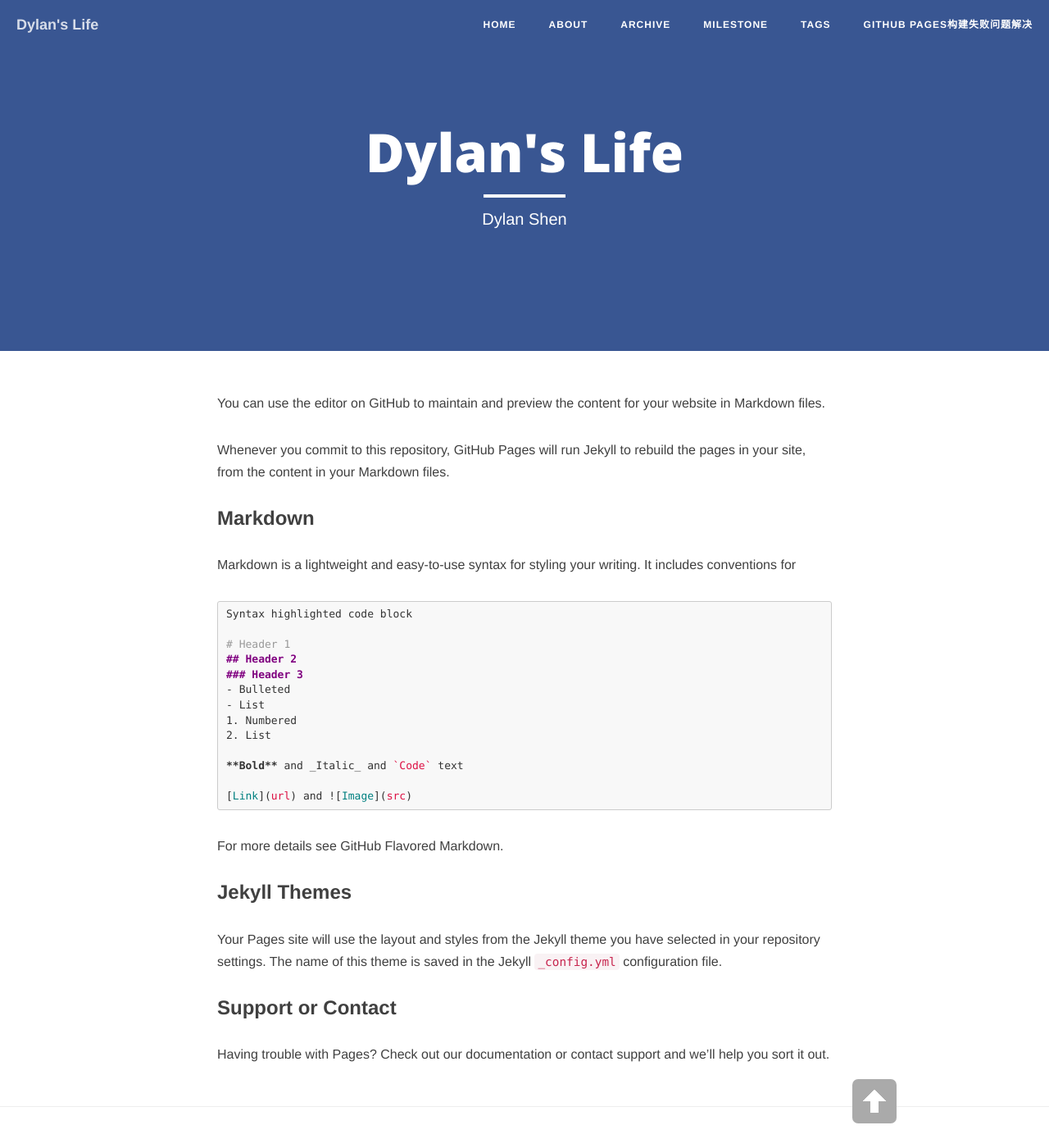
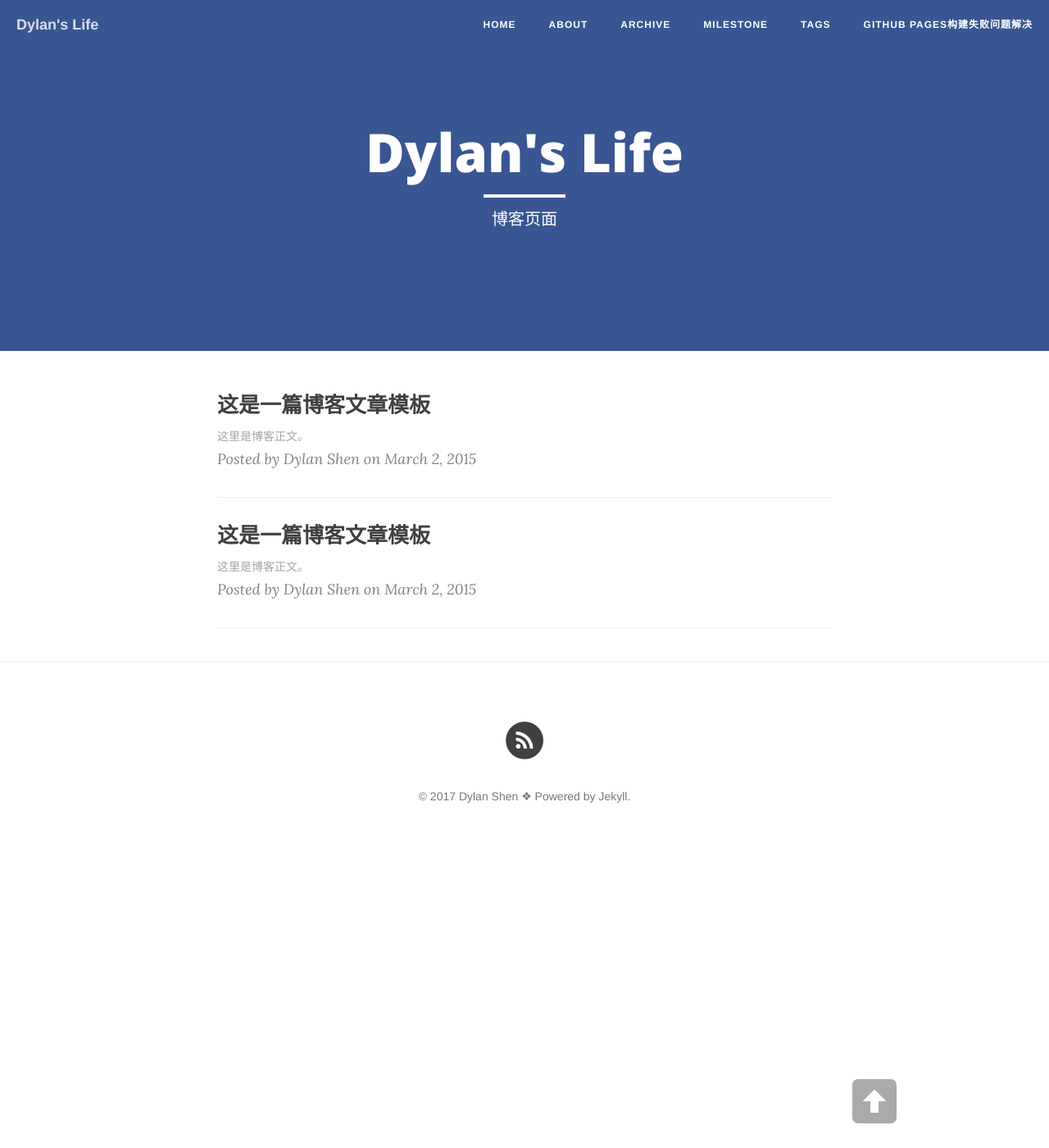
Before and after one commit to DylanShen2017/dylanshen2017.github.io, a Jekyll site: the page built from index.html, in a window 1280 px wide and 1400 px high. Shown: the whole window at 82% size. Built offline with Jekyll 4.4.1, drawn with Linux system fonts in a browser that asks for light colours; nearby versions of some CDN libraries; the list of posts is cut into pages by our own code.

````diff
--- a/index.md
+++ /dev/null
@@ -1,43 +0,0 @@
----
-layout: page
-
-header-img: "img/facebook.jpg"
-description: "Dylan Shen"
----
-
-
-You can use the [editor on GitHub](https://github.com/DylanShen2017/dylanshen2017.github.io/edit/master/index.md) to maintain and preview the content for your website in Markdown files.
-
-Whenever you commit to this repository, GitHub Pages will run [Jekyll](https://jekyllrb.com/) to rebuild the pages in your site, from the content in your Markdown files.
-
-### Markdown
-
-Markdown is a lightweight and easy-to-use syntax for styling your writing. It includes conventions for
-
-```markdown
-Syntax highlighted code block
-
-# Header 1
-## Header 2
-### Header 3
-
-- Bulleted
-- List
-
-1. Numbered
-2. List
-
-**Bold** and _Italic_ and `Code` text
-
-[Link](url) and ![Image](src)
-```
-
-For more details see [GitHub Flavored Markdown](https://guides.github.com/features/mastering-markdown/).
-
-### Jekyll Themes
-
-Your Pages site will use the layout and styles from the Jekyll theme you have selected in your [repository settings](https://github.com/DylanShen2017/dylanshen2017.github.io/settings). The name of this theme is saved in the Jekyll `_config.yml` configuration file.
-
-### Support or Contact
-
-Having trouble with Pages? Check out our [documentation](https://help.github.com/categories/github-pages-basics/) or [contact support](https://github.com/contact) and we’ll help you sort it out.
````
Also changed, not shown: about.md (+2 -2 lines).
